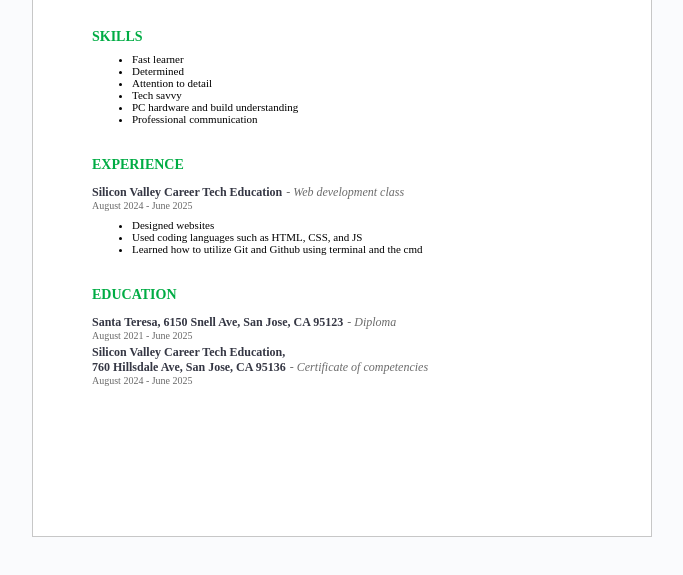
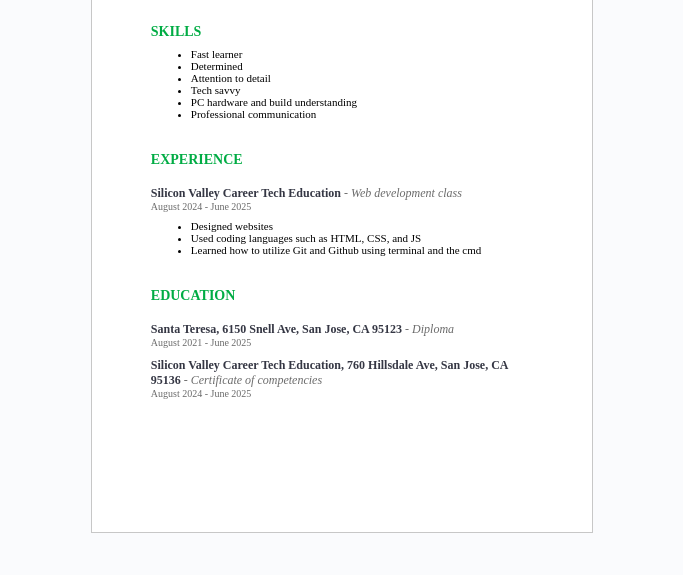
Before and after one commit to Evanosana/Resume, a plain HTML site: page index.html in a window 1280 px wide. Shown: the part 149-724 px from the top of the page, without its empty margins (298-981 px from the left). Drawn offline with Linux system fonts and the light colour scheme.

Commit message:
fixed line issues

```diff
--- a/index.html
+++ b/index.html
@@ -23,8 +23,7 @@
             <li>Professional communication</li>
         </ul>
         <h3>EXPERIENCE</h3>
-        <p class="addy">Silicon Valley Career Tech Education</p>
-        <p class="italy">- Web development class</p>
+        <p class="addy">Silicon Valley Career Tech Education <span>- Web development class</span></p>
         <p class="date">August 2024 - June 2025</p>
         <ul>
             <li>Designed websites</li>
@@ -32,11 +31,11 @@
             <li>Learned how to utilize Git and Github using terminal and the cmd</li>
         </ul>
         <h3>EDUCATION</h3>
-        <p class="addy">Santa Teresa, 6150 Snell Ave, San Jose, CA 95123</p>
-        <p class="italy">- Diploma</p>
+        <p class="addy">Santa Teresa, 6150 Snell Ave, San Jose, CA 95123 <span>- Diploma</span></p>
+<!--        <p class="italy">- Diploma</p>-->
         <p class="date">August 2021 - June 2025</p>
-        <p class="addy">Silicon Valley Career Tech Education,<br/>760 Hillsdale Ave, San Jose, CA 95136</p>
-        <p class="italy">- Certificate of competencies</p>
+        <p class="addy">Silicon Valley Career Tech Education, 760 Hillsdale Ave, San Jose, CA 95136 <span>- Certificate of competencies</span></p>
+<!--        <p class="italy">- Certificate of competencies</p>-->
         <p class="date">August 2024 - June 2025</p>
     </div>
 </body>
--- a/styles.css
+++ b/styles.css
@@ -1,6 +1,7 @@
 *{
     margin-bottom: 0px;
     padding-bottom: 0px;
+
 }
 body{
     display: flex;
@@ -9,13 +10,13 @@ body{
     background-color: #FAFBFD;
 }
 .paper{
-    width: 500px;
+    width: 382.4px;
     height: 647px;
     background-color: #ffffff;
     border: #c7c7c7 1px solid;
     padding-left: 58.8px;
     padding-right: 58.8px;
-    padding-top: 29.25px;
+    padding-top: 25px;
 }
 h1{
     font-size: 30px;
@@ -56,12 +57,14 @@ li{
     font-weight: bolder;
     display: inline-block;
     color: #353744;
+    margin-top: 18px;
 }
-.italy{
+span{
     font-size: 12px;
     color: #6b6b6b;
     font-style: italic;
     display: inline-block;
+    font-weight: normal;
 }
 .date{
     font-size: 10px;
```
